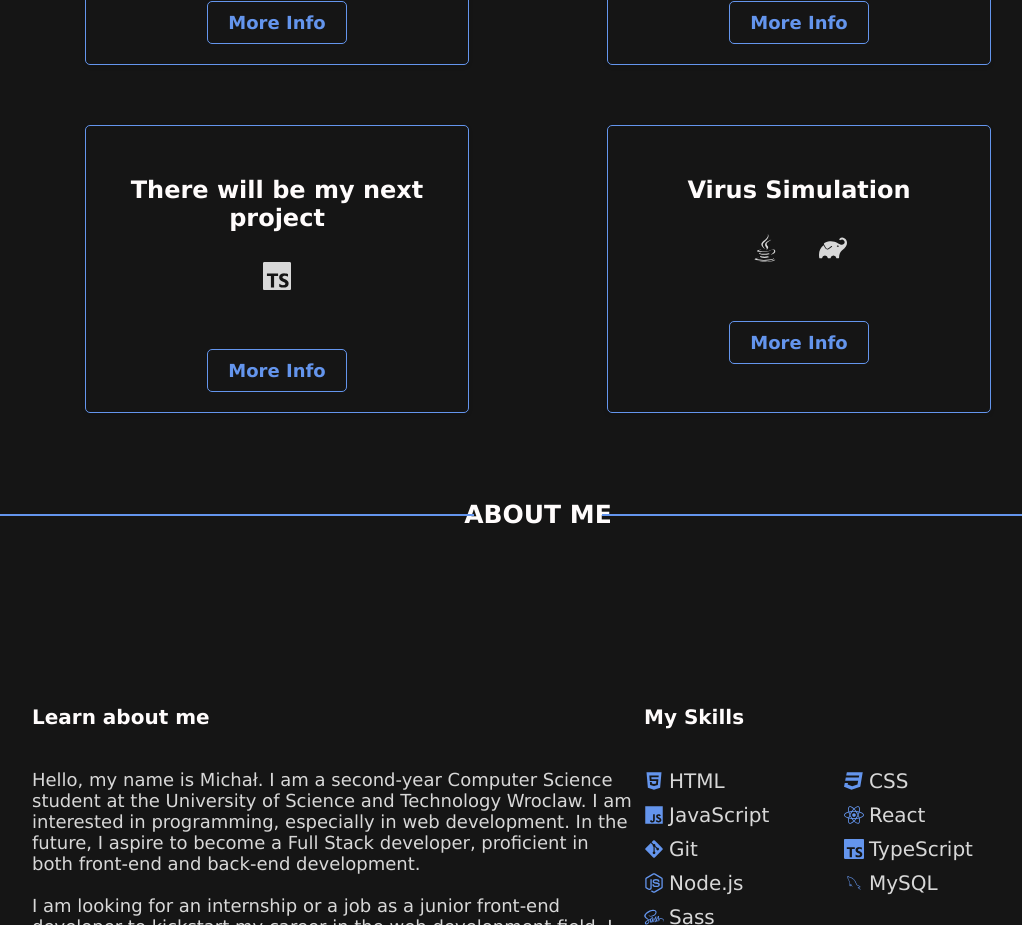
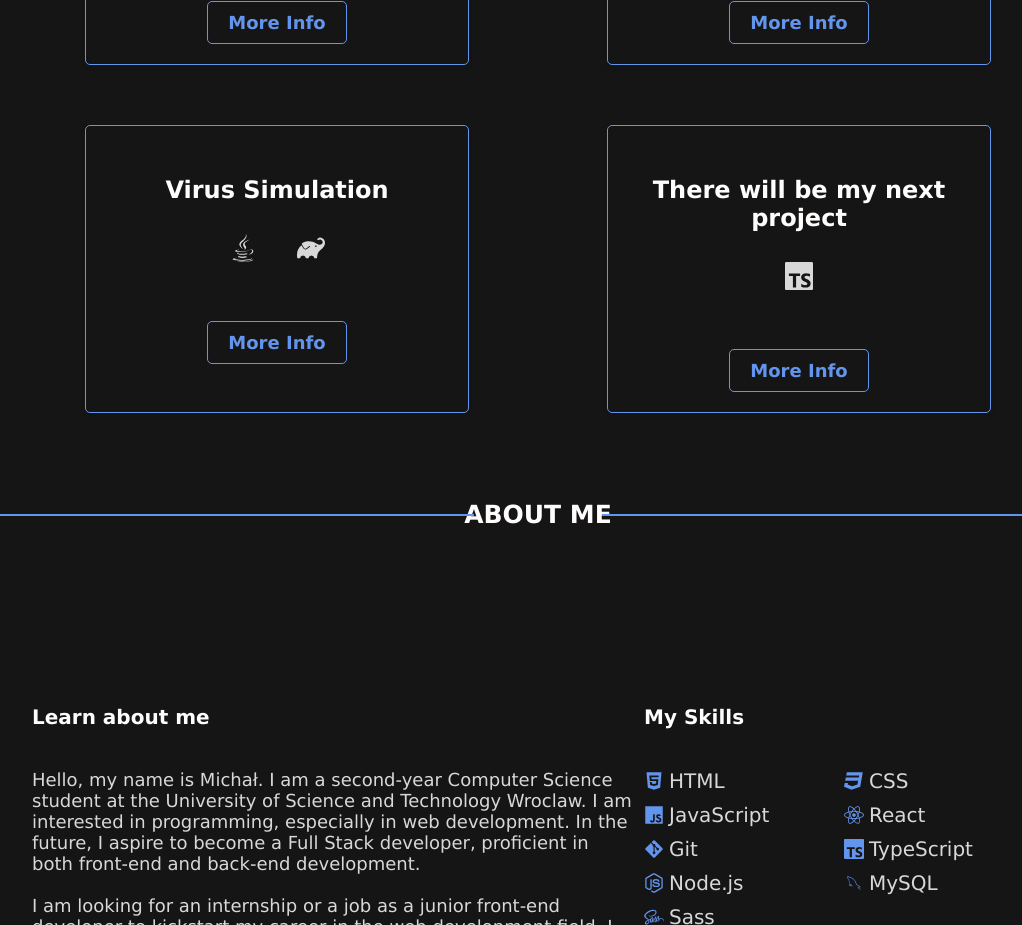
Before and after one commit to 00200200/portfolio, a React (Create React App) app: page / in a window 1280 px wide. Shown: the part 1180-2105 px from the top of the page, without its empty margins (102-1124 px from the left). Built offline with nearby package versions, Linux system fonts and the light colour scheme.

Commit message:
Update Projects.tsx

```diff
--- a/src/components/Projects/Projects.tsx
+++ b/src/components/Projects/Projects.tsx
@@ -46,8 +46,8 @@ const Projects: React.FC = () => {
 			<div className='projects-list'>
 				<Project {...toDoList} />
 				<Project {...portfolio} />
+				<Project {...virusSimulation} />
 				<Project {...templateProjectData} />
-				<Project {...virusSimulation} />
 			</div>
 		</section>
 	);
```
